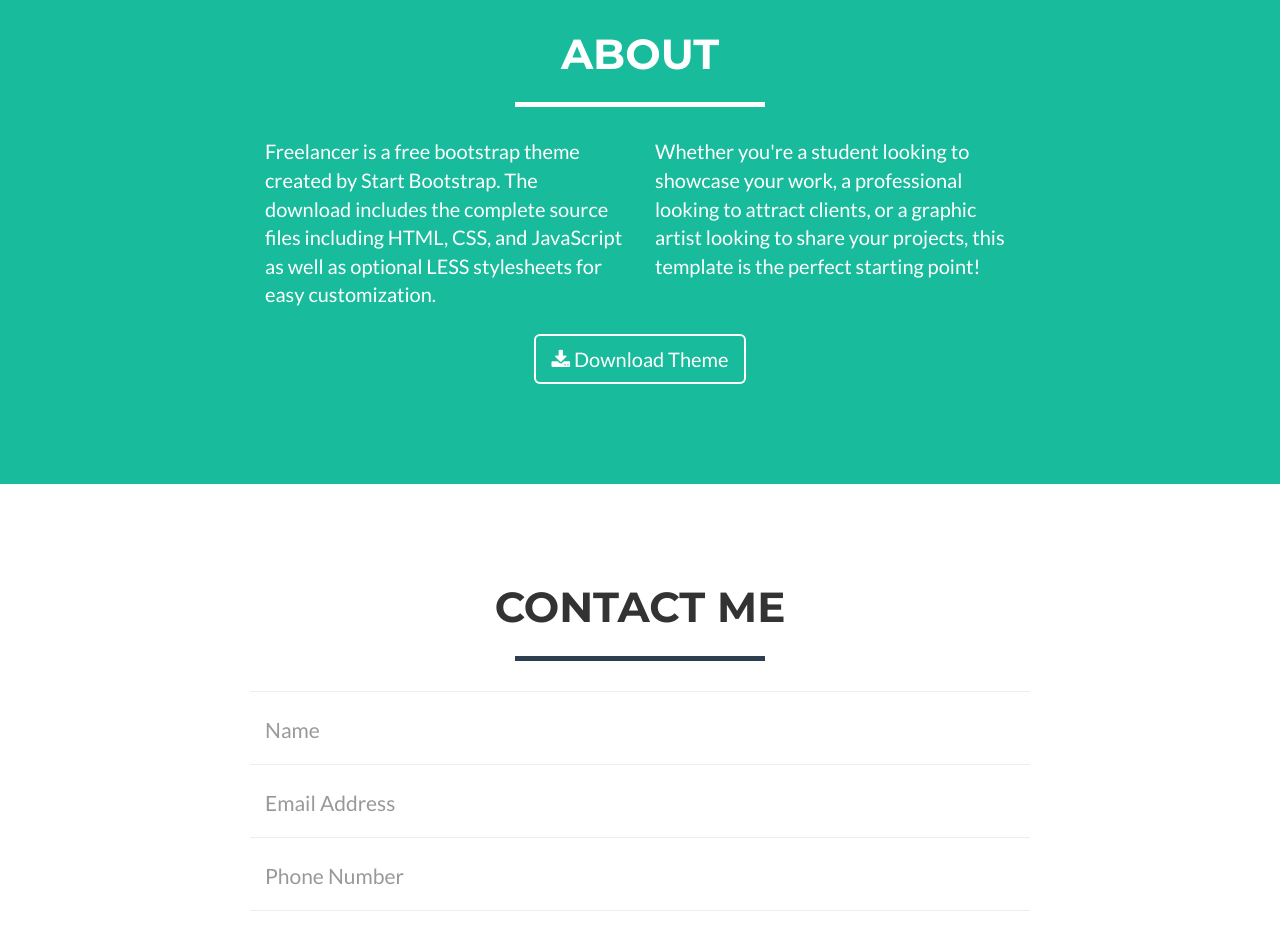
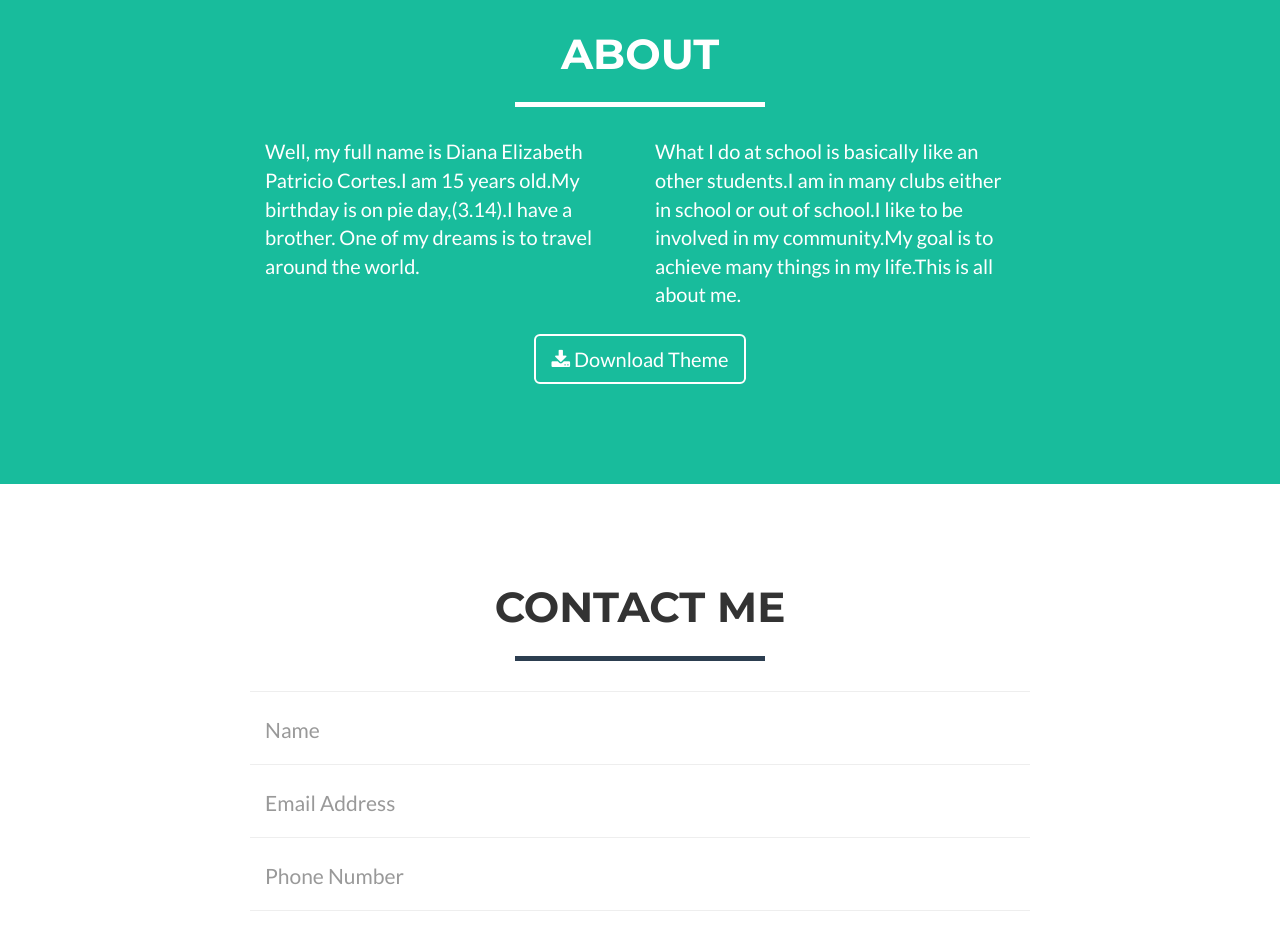
Before and after one commit to Dianacortes1/Dianacortes1.github.io, a website: page index.html in a window 1280 px wide. Shown: the part 1400-2337 px from the top of the page. Drawn offline with nearby package versions, Linux system fonts and the light colour scheme.

Commit message:
Add files via upload

```diff
--- a/index.html
+++ b/index.html
@@ -137,10 +137,10 @@
             </div>
             <div class="row">
                 <div class="col-lg-4 col-lg-offset-2">
-                    <p>Freelancer is a free bootstrap theme created by Start Bootstrap. The download includes the complete source files including HTML, CSS, and JavaScript as well as optional LESS stylesheets for easy customization.</p>
+                    <p>Well, my full name is Diana Elizabeth Patricio Cortes.I am 15 years old.My birthday is on pie day,(3.14).I have a brother. One of my dreams is to travel around the world.</p>
                 </div>
                 <div class="col-lg-4">
-                    <p>Whether you're a student looking to showcase your work, a professional looking to attract clients, or a graphic artist looking to share your projects, this template is the perfect starting point!</p>
+                    <p>What I do at school is basically like an other students.I am in many clubs either in school or out of school.I like to be involved in my community.My goal is to achieve many things in my life.This is all about me.</p>
                 </div>
                 <div class="col-lg-8 col-lg-offset-2 text-center">
                     <a href="#" class="btn btn-lg btn-outline">
```
